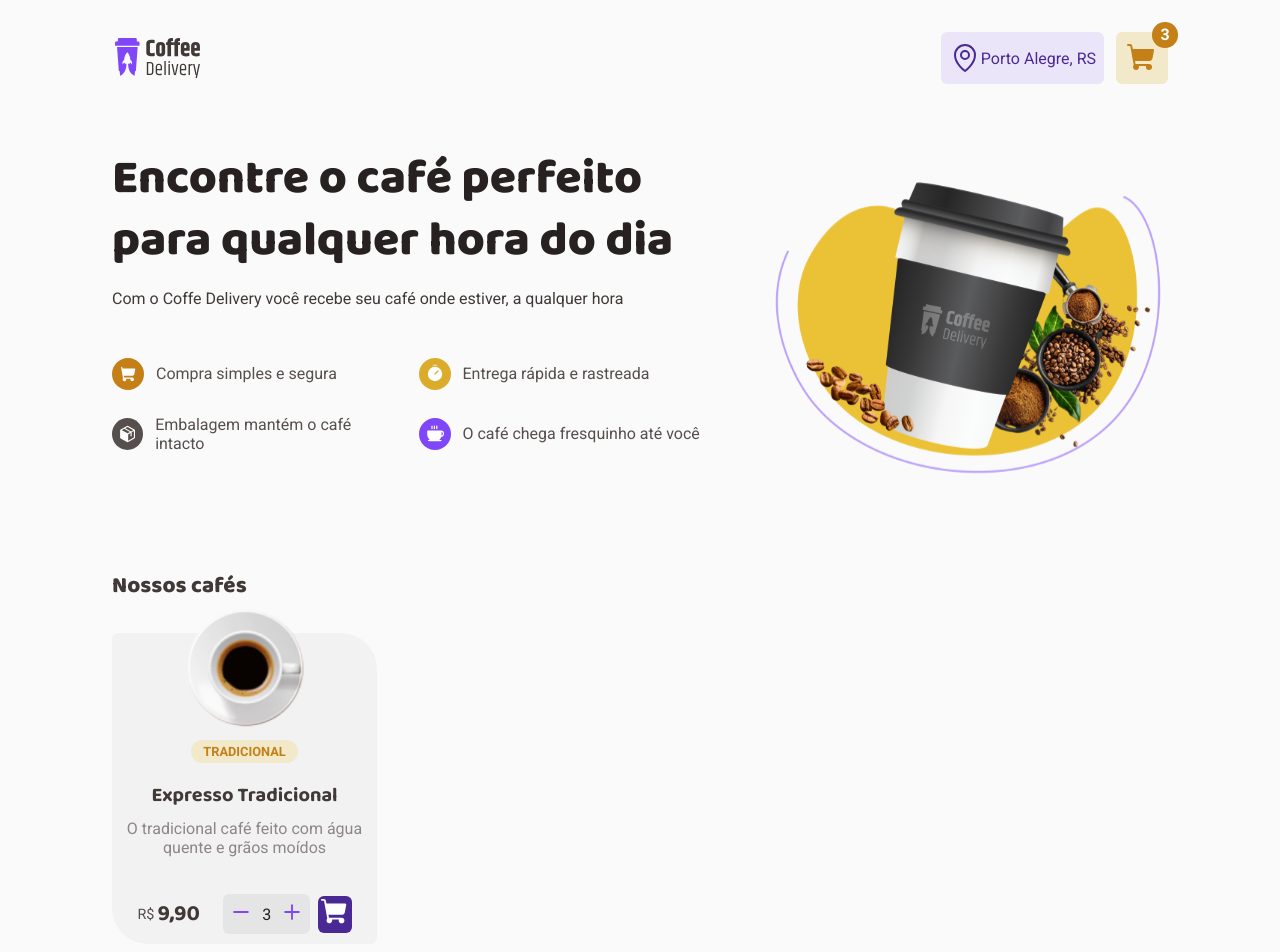
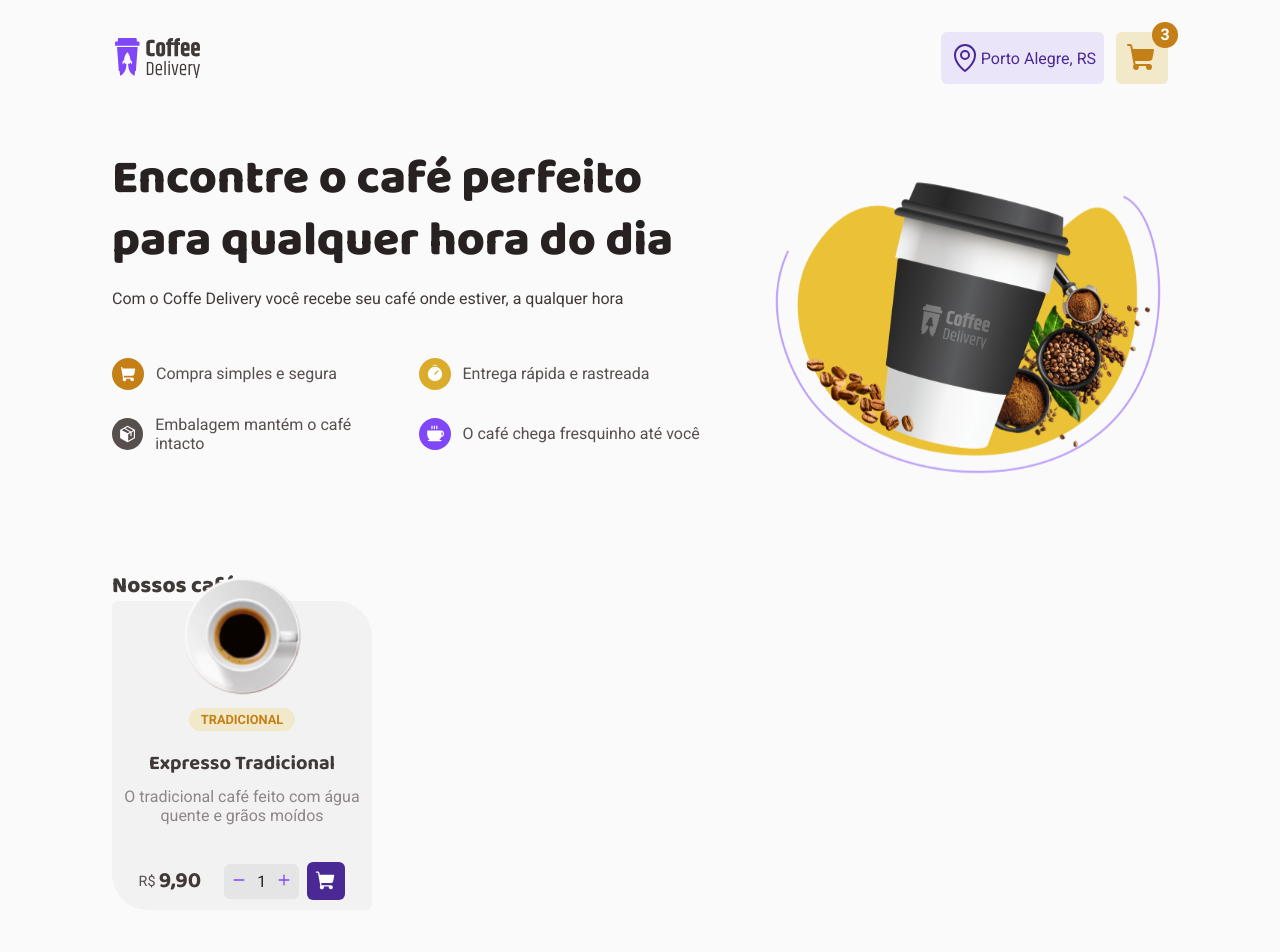
Before and after one commit to thyago608/coffee-delivery, a React (Vite) app: page / in a window 1280 px wide. Shown: the top 952 px of the page. Built offline with nearby package versions, Linux system fonts and the light colour scheme.

Commit message:
Styled Card Component

```diff
--- a/src/components/Coffee/index.tsx
+++ b/src/components/Coffee/index.tsx
@@ -27,15 +27,15 @@ export function Coffee() {
         </Price>
         <ContainerButtons>
           <button type="button">
-            <Minus size={20} weight="bold" />
+            <Minus size={14} weight="bold" />
           </button>
-          <span>3</span>
+          <span>1</span>
           <button type="button">
-            <Plus size={20} weight="bold" />
+            <Plus size={14} weight="bold" />
           </button>
         </ContainerButtons>
         <CartButton>
-          <ShoppingCart size={30} weight="fill" />
+          <ShoppingCart size={22} weight="fill" />
         </CartButton>
       </Footer>
     </Container>
--- a/src/components/Coffee/styles.ts
+++ b/src/components/Coffee/styles.ts
@@ -1,14 +1,12 @@
 import styled from 'styled-components'
 
 export const Container = styled.div`
-  margin-top: 2rem;
-
   width: 100%;
-  max-width: 265px;
+  max-width: 260px;
 
   background: ${(props) => props.theme.colors['base-card']};
   border-radius: 6px 36px 6px 36px;
-  padding: 10px;
+  padding: 0.625rem;
   padding-top: 0;
 
   display: flex;
@@ -19,7 +17,7 @@ export const Container = styled.div`
     width: 120px;
     height: 120px;
 
-    margin-top: -25px;
+    margin-top: -1.5625rem;
   }
 `
 
@@ -30,7 +28,7 @@ export const Label = styled.span`
   text-transform: uppercase;
   font-size: 0.8rem;
   font-weight: 700;
-  padding: 4px 12px;
+  padding: 0.25rem 0.75rem;
   border-radius: 16px;
 `
 
@@ -39,17 +37,17 @@ export const Title = styled.h3`
 
   font-family: 'Baloo 2', cursive;
   color: ${(props) => props.theme.colors['base-subtitle']};
-  font-size: 20px;
+  font-size: 1.25rem;
 `
 
 export const Description = styled.p`
-  margin-top: 8px;
+  margin-top: 0.5rem;
   color: ${(props) => props.theme.colors['base-label']};
   text-align: center;
 `
 
 export const Footer = styled.footer`
-  margin-top: 37px;
+  margin-top: 2.3125rem;
   width: 100%;
 
   display: flex;
@@ -58,7 +56,7 @@ export const Footer = styled.footer`
 `
 
 export const Price = styled.strong`
-  margin-right: 23px;
+  margin-right: 1.4375rem;
   font-size: 0.9rem;
 
   display: flex;
@@ -73,14 +71,13 @@ export const Price = styled.strong`
 `
 
 export const ContainerButtons = styled.div`
-  margin-right: 8px;
+  margin-right: 0.5rem;
   background: ${(props) => props.theme.colors['base-button']};
 
   display: flex;
   align-items: center;
   gap: 0.2rem;
   color: ${(props) => props.theme.colors['base-title']};
-  overflow: hidden;
   border-radius: 6px;
 
   button {
@@ -96,5 +93,11 @@ export const CartButton = styled.button`
   background: ${(props) => props.theme.colors['purple-dark']};
   color: ${(props) => props.theme.colors.white};
   border-radius: 6px;
-  padding: 0.1rem;
+
+  width: 38px;
+  height: 38px;
+
+  display: flex;
+  justify-content: center;
+  align-items: center;
 `
```
